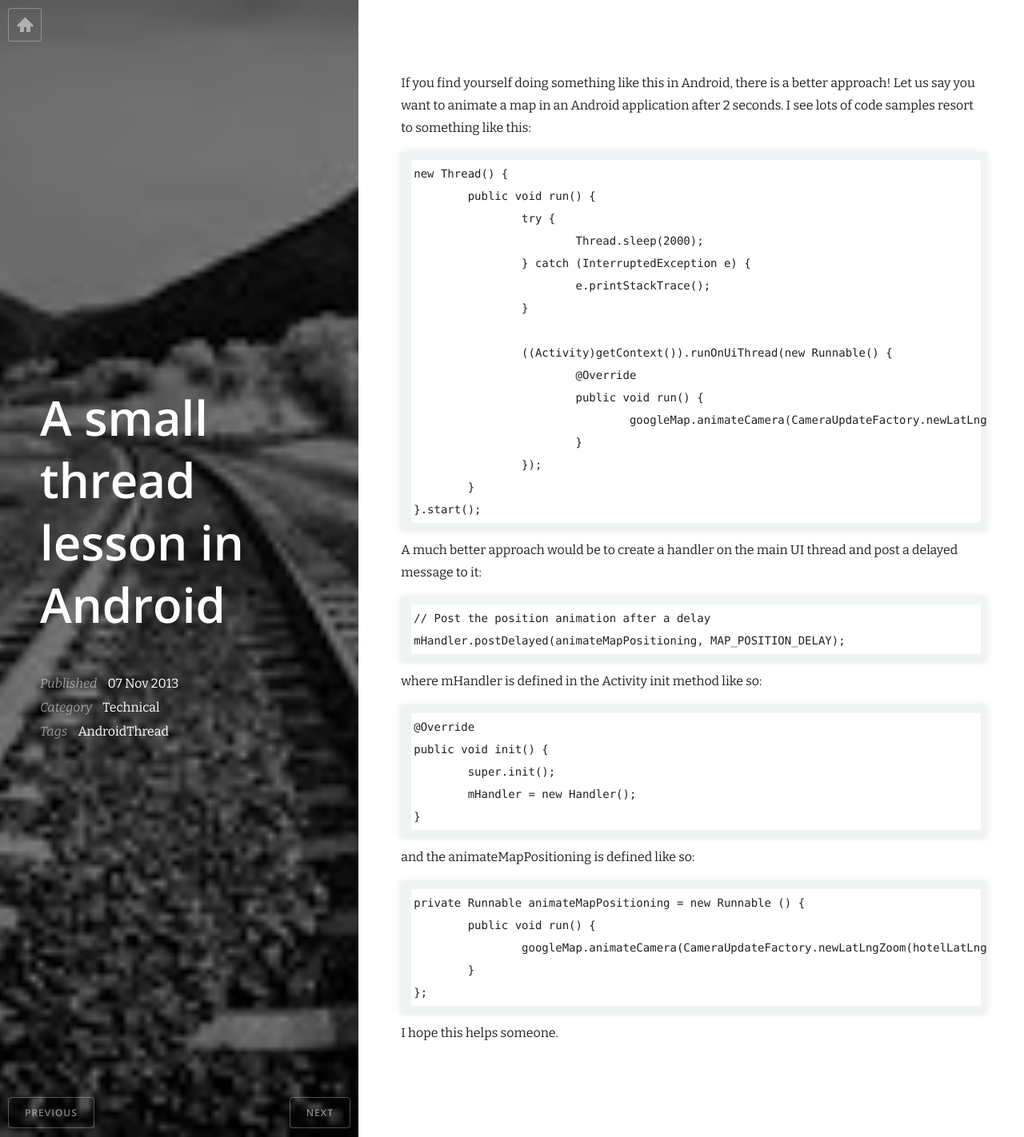
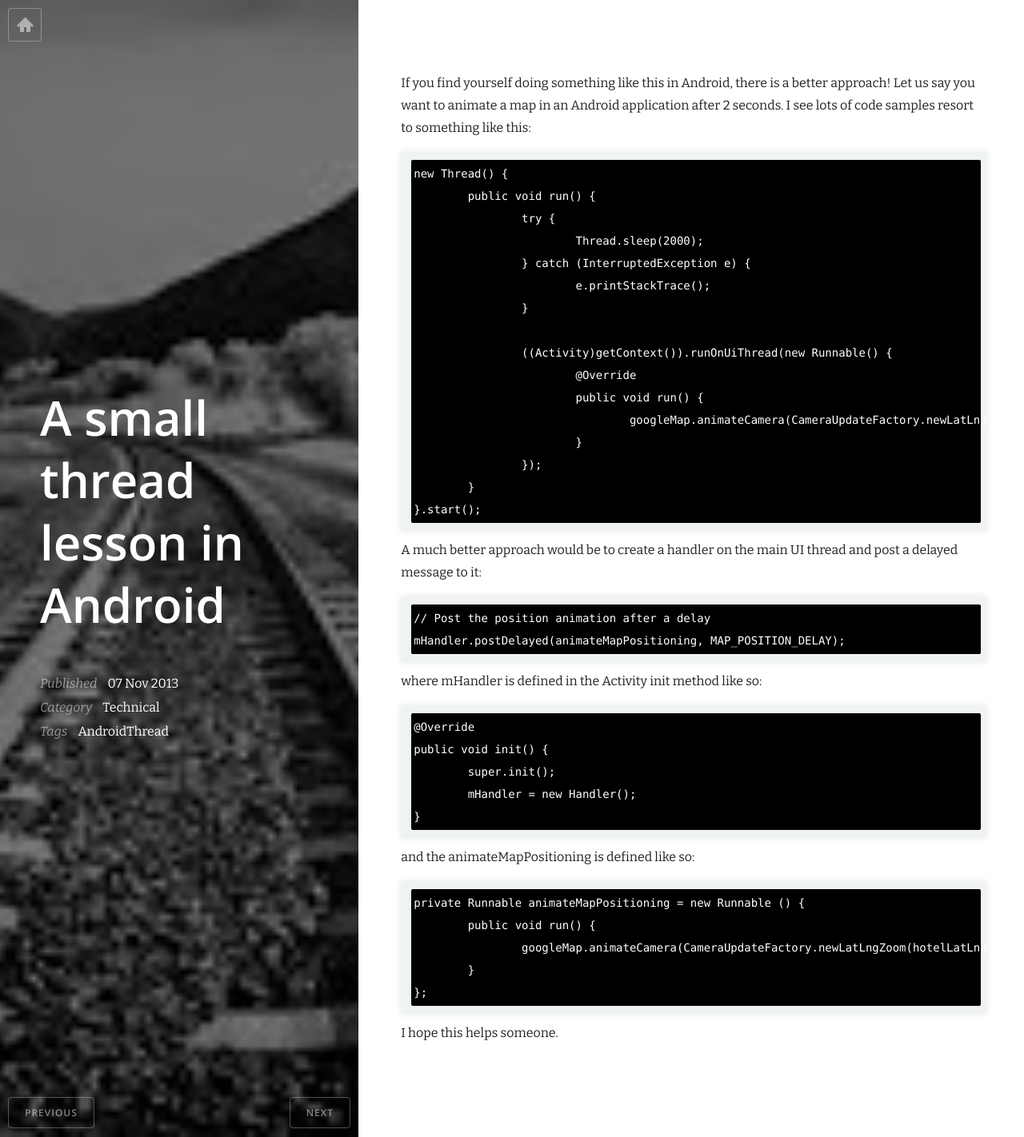
Before and after one commit to khaledhikmat/khaledhikmat.github.io, a Jekyll site: the page built from _posts/2013-11-07-small-thread-lesson-in-android.markdown, in a window 1280 px wide. Shown: the whole page at 80% size. Built offline with Jekyll 4.4.1, drawn with Linux system fonts in a browser that asks for light colours; nearby versions of some CDN libraries.

Commit message:
Switched the code color to be black background

```diff
--- a/about.html
+++ b/about.html
@@ -3,7 +3,7 @@ layout: default
 ---
 
 <p>
-Father of six and an old time software technologist and architect. I live in Sharjah, the United Arab Emirates. I work for an international company (headquartered in the US and deals with hotel management and marketing) as Chief Technology Officer i.e. CTO. I have been with this company for 12 years and I really love my job.
+Father of six and an old time software technologist and architect. I live in Sharjah, the United Arab Emirates. I work for an international company (headquartered in the US and deals with hotel management and marketing) as Chief Technology Officer. I have been with this company for 14 years and I really love my job.
 </p>
 
 <p>
--- a/css/reset.css
+++ b/css/reset.css
@@ -56,7 +56,6 @@ h1 {
 h2 {
   padding-bottom: 10px;
   font-size: 32px;
-  background: url('../images/bg_hr.png') repeat-x bottom;
 }
 
 h3 {
@@ -78,10 +77,11 @@ h6 {
 p {
   margin: 10px 0 15px 0;
 }
+
 pre, code {
   width: 100%;
-  color: #222;
-  background-color: #fff;
+  color: #fff;
+  background-color: #000;
 
   font-family: Monaco, "Bitstream Vera Sans Mono", "Lucida Console", Terminal, monospace;
   font-size: 14px;
```
